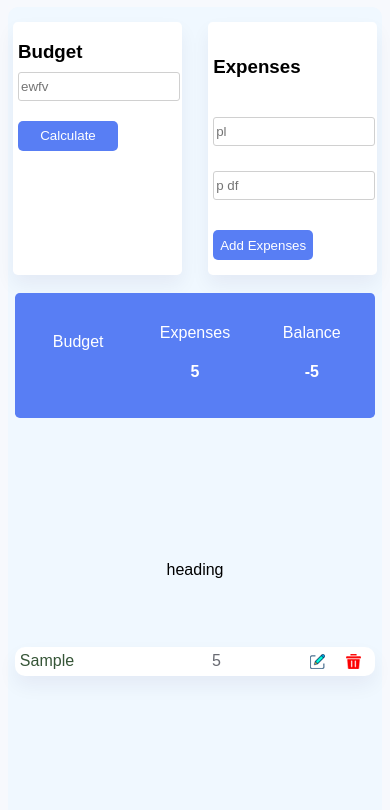
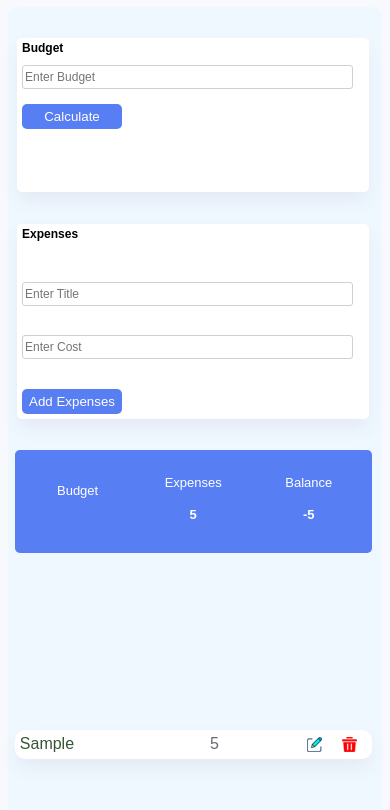
Before and after one commit to morzook/budget-app, a plain HTML site: page index.html in a window 390 px wide. Both pictures are taken after typing "Sample", "5" into the empty fields and a click on the button "Add Expenses". Drawn offline with Linux system fonts and the light colour scheme.

Commit message:
update css

```diff
--- a/budget.css
+++ b/budget.css
@@ -37,28 +37,6 @@ body{
   }
 
 
-/* MOBILE PHONE POTRAIT */
-@media only screen and (max-width: 480px) {
-
-  .container{
-    background-color: aliceblue;
-    width: 99%;
-    height: 99%;
-    padding: 5px;
-}
-
-.main-content{
-  width: 80%;
-  height: 90%;
-  display: flex;
-  flex-direction: column;
-  align-items: center;
-}
-
-}
-
-
-
   .main-content{
     width: 100%;
     height: 80%;
@@ -79,6 +57,7 @@ body{
 
   .section-heading{
     text-transform: capitalize;
+    margin-top: 5px;
   }
 
   .budget-container{
@@ -98,30 +77,19 @@ body{
     flex-direction: column;
     justify-content: center;
     justify-content: space-around;
-    padding-left: 5px;
+    /* padding-left: 5px; */
+    padding: 5px;
     border-radius: 0.3em;
     box-shadow: 0 0.6em 1.2em rgba(28, 0, 80, 0.06);
     width: 45%;
     height: 99%;
   }
-/*
-  .exp-input-box{
-    border: 1px solid red;
-    width: 100%;
-  }
-   */
-  p{
-    margin: 0;
-    text-align: center;
-    width: 92%;
-  }
-
 
   input{
     width: 95%;
     height: 25px;
-    margin-bottom: 5px;
-    margin-top: -10px;
+    /* margin-bottom: 5px; */
+    margin-top: 5px;
     border: 1px solid #d0d0d0;
     border-radius: 3px;
   }
@@ -157,7 +125,7 @@ body{
     border: none;
     cursor: pointer;
     color: #ffffff;
-    margin-top: -5px;
+    margin-top: 5px;
   }
 
 
@@ -181,8 +149,14 @@ body{
     justify-content: space-around;
     align-items: center;
     padding: 5px;
+    margin-bottom: -10px;
+  }
 
+  :placeholder-shown{
+    font-size: 12px;
   }
+
+  place
 
   .budget, .expenses, .balance{
     /* margin-top: 10px; */
@@ -214,8 +188,7 @@ body{
   }
 
   .text-cont-heading{
-    text-align: center;
-    margin: 0;
+  visibility: hidden;
   }
 
   .text-container{
@@ -263,13 +236,203 @@ body{
     display: flex;
     justify-content: space-around;
   }
-/*
-  .expenseAmount-styling{
-    width: 30%;
 
-  } */
-/*
-  .table-icons{
-    width: 2px;
-    height: 2px;
-  } */
+
+/* MOBILE PHONE POTRAIT */
+@media only screen and (max-width: 480px) {
+
+  .container{
+    background-color: aliceblue;
+    width: 99%;
+    height: 99%;
+    padding: 5px;
+}
+
+.main-content{
+  width: 99%;
+  height: 90%;
+  display: flex;
+  flex-direction: column;
+  align-items: center;
+}
+
+.top-column{
+  height: 80%;
+  width: 100%;
+  display: flex;
+  flex-direction: column ;
+  align-items: center;
+  justify-content: space-around;
+  padding: 10px;
+
+}
+
+
+.section-heading{
+  text-transform: capitalize;
+  font-size: 12px;
+  margin-top: -2px;
+  /* margin-top: -5px; */
+}
+
+.budget-container{
+  background-color: #ffffff;
+  display: flex;
+  flex-direction: column;
+  padding: 5px;
+  width: 95%;
+  height: 35%;
+  box-shadow: 0 0.6em 1.2em rgba(28, 0, 80, 0.06);
+  border-radius: 0.3em;
+}
+
+.expenses-container{
+  background-color: #ffffff;
+  display: flex;
+  flex-direction: column;
+  justify-content: center;
+  justify-content: space-between;
+  padding: 5px;
+  border-radius: 0.3em;
+  box-shadow: 0 0.6em 1.2em rgba(28, 0, 80, 0.06);
+  width: 95%;
+  height: 45%;
+}
+
+
+input{
+  width: 95%;
+  height: 20px;
+  /* margin-bottom: 5px; */
+  margin-top: -2px;
+  border: 1px solid #d0d0d0;
+  border-radius: 3px;
+}
+
+.budget-container input:focus {
+  border: 1px solid #587ef4;
+}
+
+.calculate-btn{
+  text-transform: capitalize;
+  width:100px;
+  height: 25px;
+  border-radius: 5px;
+  background-color: #587ef4;
+  border: none;
+  cursor: pointer;
+  color: #ffffff;
+  /* margin-top: 5px; */
+}
+
+.expense-btn{
+  text-transform: capitalize;
+  width: 100px;
+  height: 25px;
+  border-radius: 5px;
+  background-color: #587ef4;
+  border: none;
+  cursor: pointer;
+  color: #ffffff;
+  margin-top: -1px;
+}
+
+
+
+.bottom-column{
+  width: 99%;
+  display: flex;
+  flex-direction: column;
+  padding: 5px;
+}
+
+.accounts-container{
+  background-color: #587ef4;
+  color: #ffffff;
+  border-radius: 0.3em;
+  height: 30%;
+  display: flex;
+  flex-direction: row;
+  justify-content: space-around;
+  align-items: center;
+  padding: 5px;
+  margin-bottom: -30px;
+}
+
+.budget, .expenses, .balance{
+  /* margin-top: 10px; */
+  text-transform: capitalize;
+  width: 25%;
+  height: 90%;
+  display: flex;
+  flex-direction: column;
+  align-items: center;
+  justify-content:center ;
+  font-size: 13px;
+}
+
+#balance-icon{
+  margin-top: 10px;
+
+}
+
+.figures{
+  width: 100%;
+  margin-bottom: 5px;
+  text-align: center;
+
+}
+
+.text-cont-heading{
+  visibility: hidden;
+}
+
+.text-container{
+  margin-top: 50px;
+  height: fit-content;
+  margin-top: 5px;
+  background-color: #ffffff;
+  box-shadow: 0 0.6em 1.2em rgba(28, 0, 80, 0.06);
+  border-radius: 10px;
+}
+
+.budget-error, .exp-error{
+  background-color: red;
+}
+
+.hide{
+display: none;
+}
+
+.table-styling{
+  width: 98%;
+  padding: 5px;
+  margin: 0;
+  text-align: center;
+  display: flex;
+  justify-content: space-between;
+}
+
+.expenseValue{
+  width: 50%;
+  text-align: start;
+  font-weight: 500;
+  color: #365537;
+
+}
+
+.costValue{
+  width: 20%;
+  text-align: start;
+  color: #686a72;
+}
+
+.recBtns{
+  width: 20%;
+  padding: 2px;
+  display: flex;
+  justify-content: space-around;
+}
+
+
+}
--- a/index.html
+++ b/index.html
@@ -19,7 +19,7 @@
                     <p class="budget-error hide" id="budget-error">
                         Value cannot be empty or negative
                     </p>
-                    <input id='budget-amount' type="number" placeholder="ewfv ">
+                    <input id='budget-amount' type="number" placeholder="Enter Budget ">
                         <button class='calculate-btn'  >calculate</button>
                 </div>
 
@@ -29,8 +29,8 @@
                         can't be empty
                     </p>
                     <!-- <div class="exp-input-box"> -->
-                        <input id="expense-text" type="text" placeholder="pl">
-                        <input id="expense-amount" type="number" placeholder="p df">
+                        <input id="expense-text" type="text" placeholder="Enter Title">
+                        <input id="expense-amount" type="number" placeholder="Enter Cost">
                     <!-- </div> -->
                         <button class='expense-btn'>add expenses</button>
                 </div>
```
